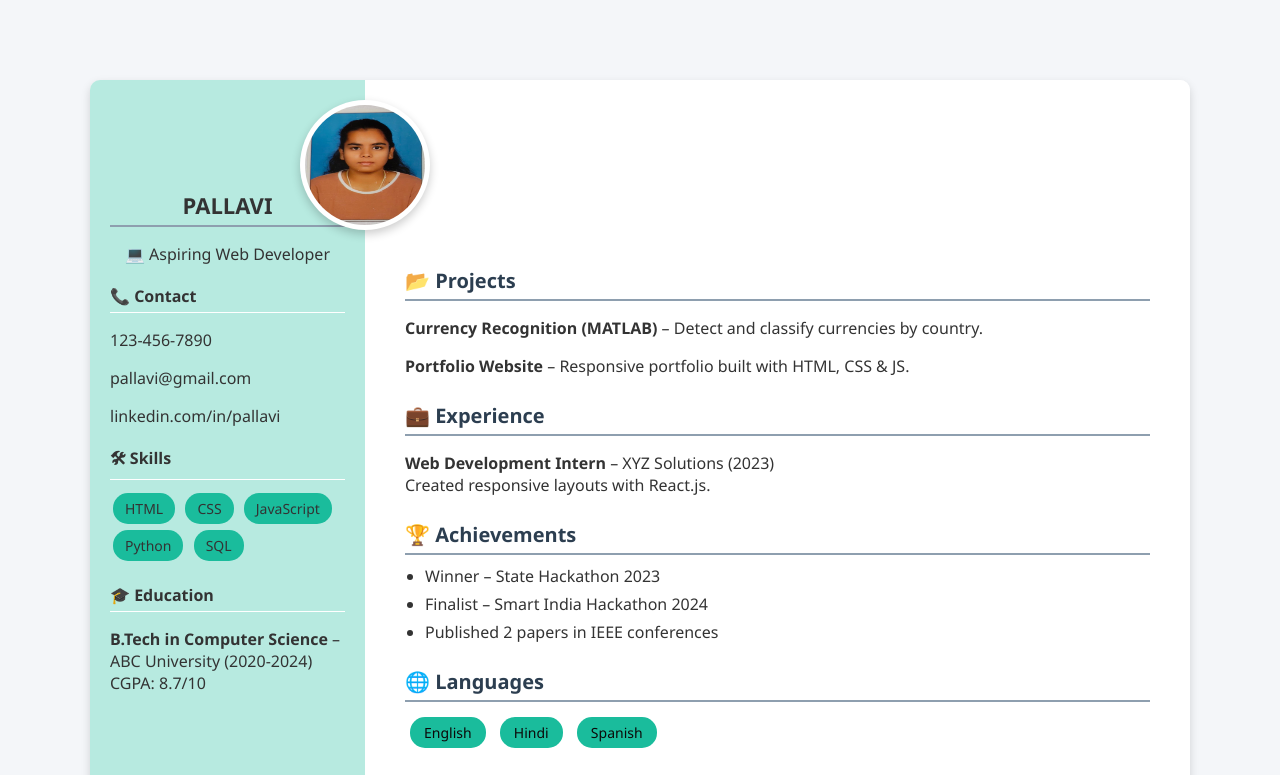
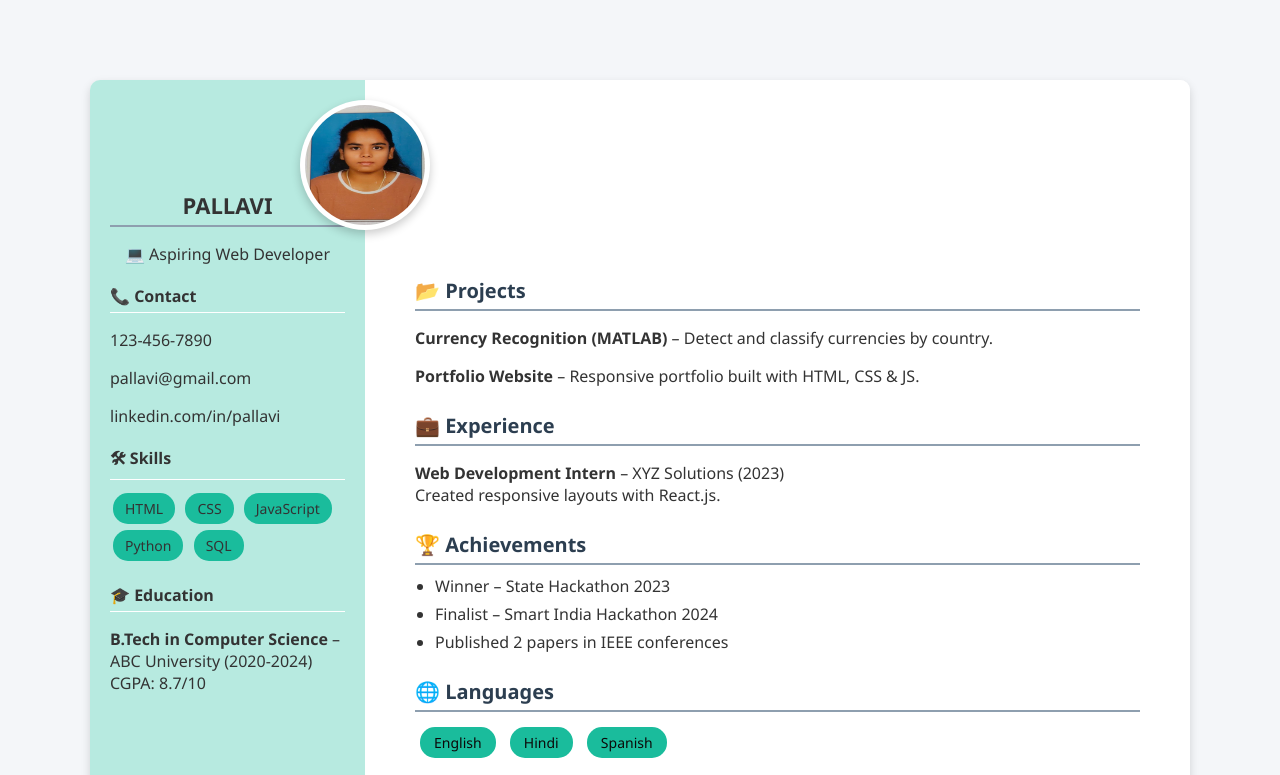
Before and after one commit to JafferSadik-J/resume, a plain HTML site: page index.html in a window 1280 px wide. Shown: the top 775 px of the page. Drawn offline with Linux system fonts and the light colour scheme.

Commit message:
Update index.html

```diff
--- a/index.html
+++ b/index.html
@@ -72,7 +72,7 @@
 
     /* Main */
     .main {
-       padding: 170px 40px 40px 40px;
+       padding: 180px 50px 50px 50px;
        background: #ffffff;
        color: #333;
     }
```
